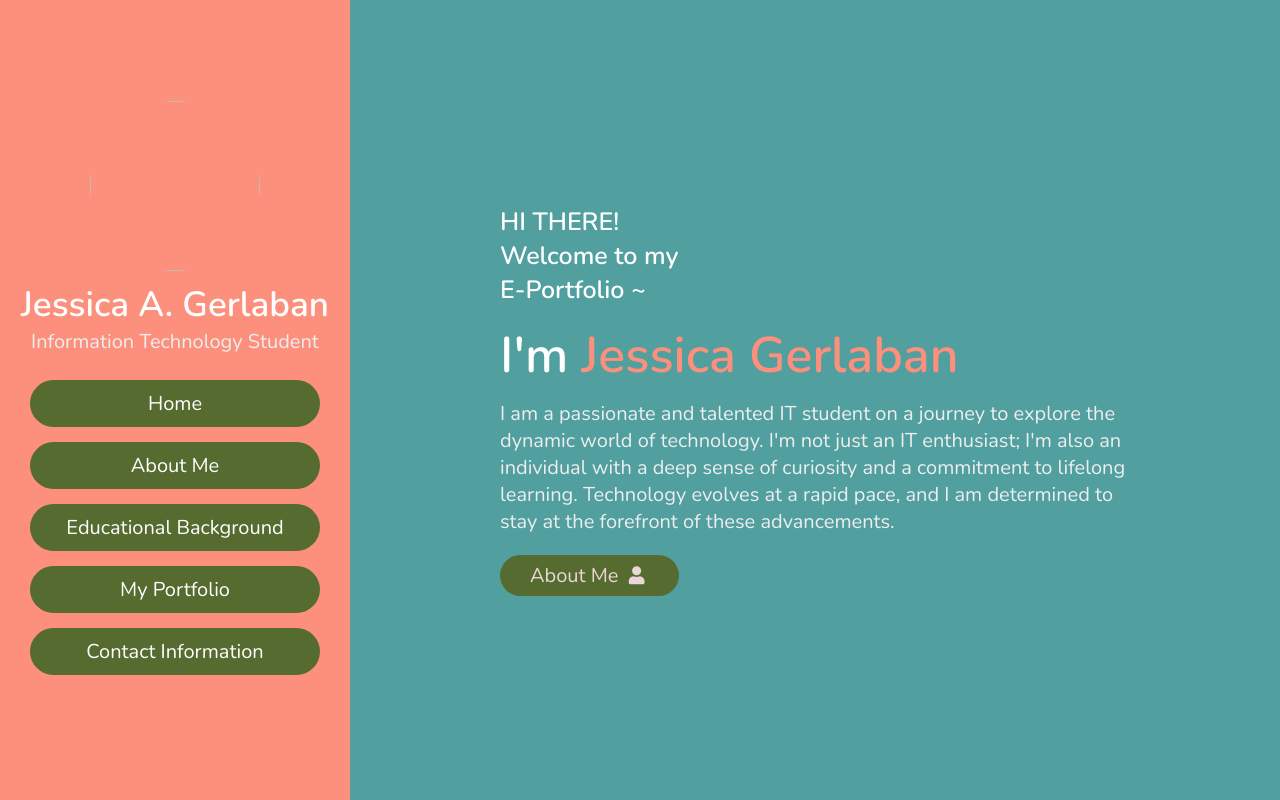
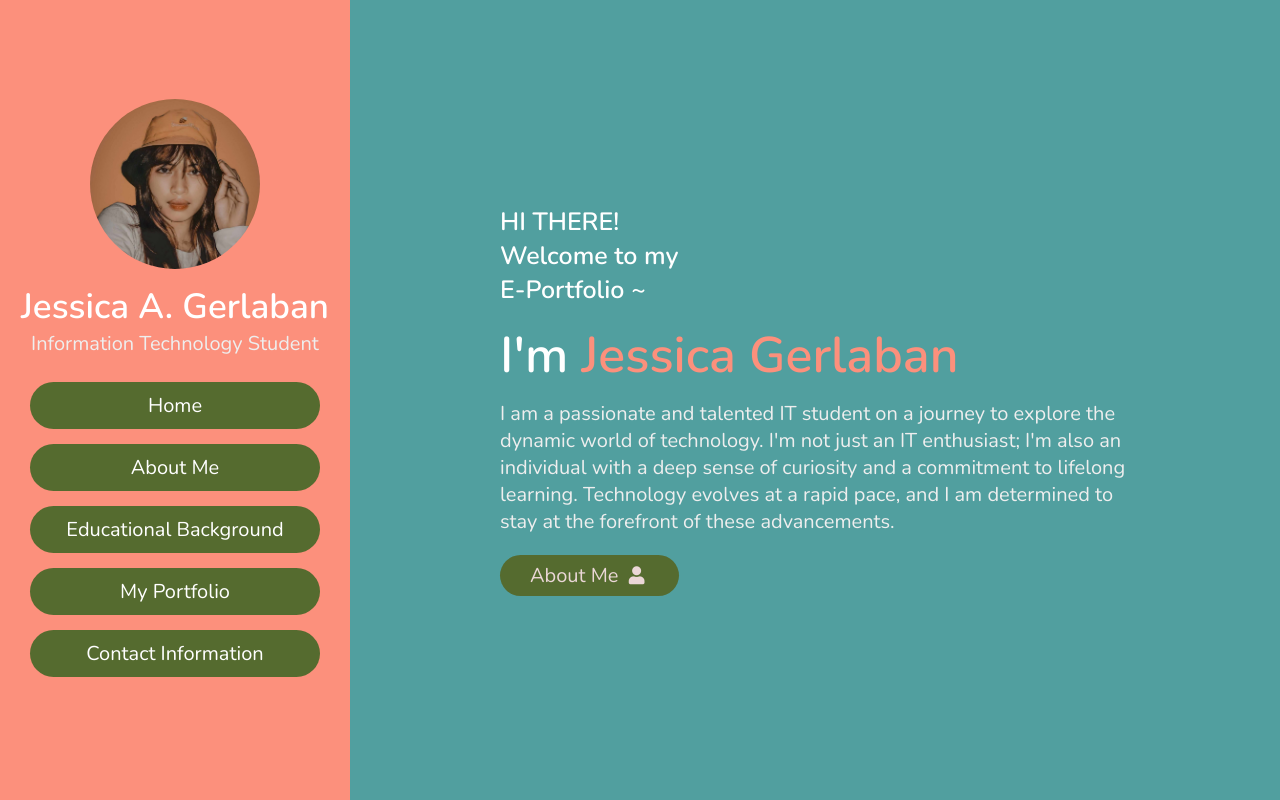
Before and after one commit to jeshuka/website-portfolio, a plain HTML site: page JessicaPortfolio/JessicaPortfolio/index.html in a window 1280 px wide. Shown: the top 800 px of the page. Drawn offline with nearby package versions, Linux system fonts and the light colour scheme.

Commit message:
index.html

```diff
--- a/JessicaPortfolio/JessicaPortfolio/index.html
+++ b/JessicaPortfolio/JessicaPortfolio/index.html
@@ -19,7 +19,7 @@
 <header>
 
     <div class = "user">
-        <img src = "img\jessica-main.jpg">
+        <img src = "img\jessica-main-image.jpg">
         <h3 class = "name">Jessica A. Gerlaban</h3>
         <p class = "post">Information Technology Student</p>
     </div>
```
